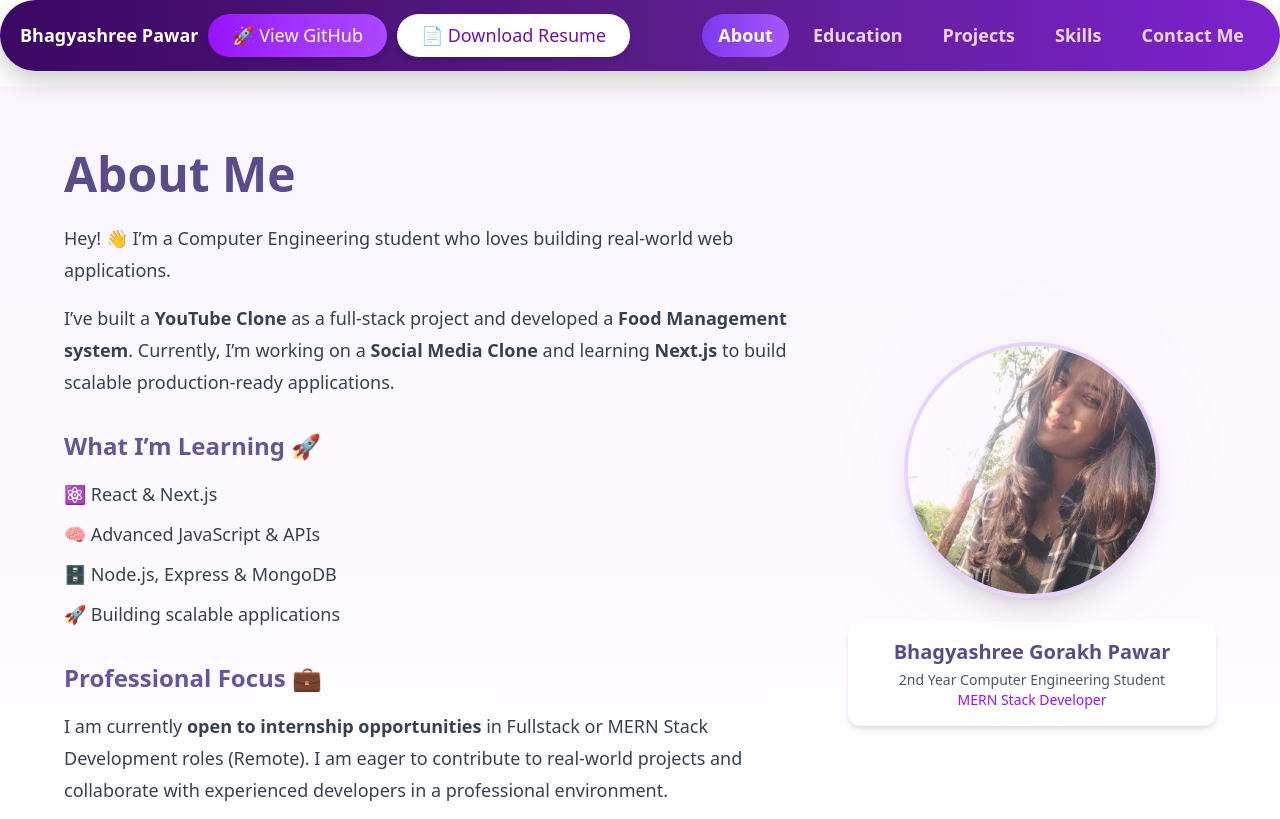
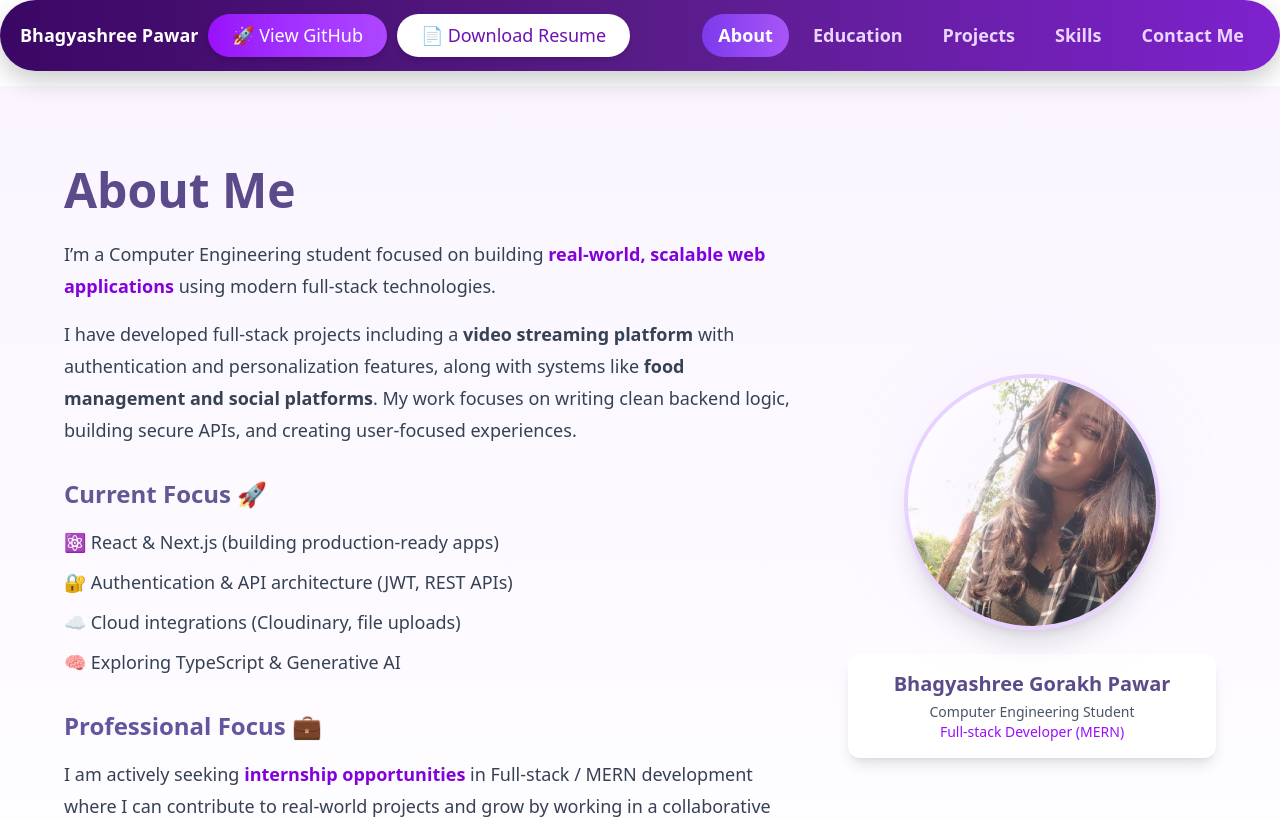
Before and after one commit to bhagyashreepawar1618/Portfolio, a React (Vite) app: page / in a window 1280 px wide. Shown: the top 819 px of the page. Built offline with nearby package versions, Linux system fonts and the light colour scheme.

Commit message:
updated styling of about section

```diff
--- a/src/Layoutcomponents/About/About.jsx
+++ b/src/Layoutcomponents/About/About.jsx
@@ -1,3 +1,4 @@
+import { motion } from 'framer-motion';
 import myimg from '../../assets/myimg.jpeg';
 import Contact from '../Contact/Contact.jsx';
 import Skill from '../Skill/Skill.jsx';
@@ -7,83 +8,114 @@ import Education from '../Education/Education.jsx';
 function About() {
   return (
     <>
-      <section className="bg-gradient-to-b from-purple-50 to-white px-6 py-16">
+      <section className="bg-gradient-to-b from-purple-50 to-white px-6 py-20">
         <div className="max-w-6xl mx-auto flex flex-col-reverse md:flex-row items-center gap-12">
           {/* TEXT SECTION */}
-          <div className="md:w-2/3 text-center md:text-left">
+          <motion.div
+            initial={{ opacity: 0, y: 40 }}
+            whileInView={{ opacity: 1, y: 0 }}
+            transition={{ duration: 0.6 }}
+            className="md:w-2/3 text-center md:text-left"
+          >
             <h1 className="text-4xl md:text-5xl font-bold text-[#5b4b8a] mb-6">
               About Me
             </h1>
 
             <p className="text-lg leading-8 text-gray-700">
-              Hey! 👋 I’m a Computer Engineering student who loves building
-              real-world web applications.
+              I’m a Computer Engineering student focused on building
+              <span className="font-semibold text-purple-700">
+                {' '}
+                real-world, scalable web applications{' '}
+              </span>
+              using modern full-stack technologies.
             </p>
 
             <p className="text-lg leading-8 mt-4 text-gray-700">
-              I’ve built a <strong>YouTube Clone</strong> as a full-stack
-              project and developed a <strong>Food Management system</strong>.
-              Currently, I’m working on a <strong>Social Media Clone</strong>{' '}
-              and learning <strong>Next.js</strong> to build scalable
-              production-ready applications.
+              I have developed full-stack projects including a
+              <span className="font-semibold"> video streaming platform </span>
+              with authentication and personalization features, along with
+              systems like
+              <span className="font-semibold">
+                {' '}
+                food management and social platforms
+              </span>
+              . My work focuses on writing clean backend logic, building secure
+              APIs, and creating user-focused experiences.
             </p>
 
+            {/* TECH FOCUS */}
             <h2 className="text-2xl font-semibold text-[#635895] mt-8">
-              What I’m Learning 🚀
+              Current Focus 🚀
             </h2>
 
             <ul className="text-lg leading-8 mt-4 space-y-2 text-gray-700">
-              <li>⚛️ React & Next.js</li>
-              <li>🧠 Advanced JavaScript & APIs</li>
-              <li>🗄️ Node.js, Express & MongoDB</li>
-              <li>🚀 Building scalable applications</li>
+              <li>⚛️ React & Next.js (building production-ready apps)</li>
+              <li>🔐 Authentication & API architecture (JWT, REST APIs)</li>
+              <li>☁️ Cloud integrations (Cloudinary, file uploads)</li>
+              <li>🧠 Exploring TypeScript & Generative AI</li>
             </ul>
 
-            {/* NEW PROFESSIONAL SECTION */}
-
+            {/* PROFESSIONAL SECTION */}
             <h2 className="text-2xl font-semibold text-[#63559f] mt-8">
               Professional Focus 💼
             </h2>
 
             <p className="text-lg leading-8 mt-4 text-gray-700">
-              I am currently <strong>open to internship opportunities</strong>{' '}
-              in Fullstack or MERN Stack Development roles (Remote). I am eager
-              to contribute to real-world projects and collaborate with
-              experienced developers in a professional environment.
+              I am actively seeking
+              <span className="font-semibold text-purple-700">
+                {' '}
+                internship opportunities{' '}
+              </span>
+              in Full-stack / MERN development where I can contribute to
+              real-world projects and grow by working in a collaborative
+              environment.
             </p>
 
             <p className="text-lg leading-8 mt-4 text-gray-700">
-              Through my projects, I have designed and implemented scalable
-              backend systems with JWT authentication, user management, and 30+
-              REST API endpoints, focusing on clean architecture and
-              performance-oriented development.
+              Through my projects, I have built scalable backend systems with
+              <span className="font-semibold">
+                {' '}
+                JWT authentication, user management, file uploads,{' '}
+              </span>
+              and
+              <span className="font-semibold"> 30+ REST API endpoints</span>,
+              focusing on performance, clean architecture, and real-world
+              usability.
             </p>
-          </div>
+          </motion.div>
 
           {/* IMAGE + BIO SECTION */}
-          <div className="md:w-1/3 flex flex-col items-center">
-            <div className="relative">
+          <motion.div
+            initial={{ opacity: 0, scale: 0.9 }}
+            whileInView={{ opacity: 1, scale: 1 }}
+            transition={{ duration: 0.6 }}
+            className="md:w-1/3 flex flex-col items-center"
+          >
+            <div className="relative group">
               <img
                 src={myimg}
                 alt="Profile"
-                className="w-56 h-56 md:w-64 md:h-64 object-cover rounded-full shadow-xl border-4 border-purple-200"
+                className="w-56 h-56 md:w-64 md:h-64 object-cover rounded-full shadow-xl border-4 border-purple-200 transition-transform duration-300 group-hover:scale-105"
               />
               <div className="absolute inset-0 rounded-full bg-purple-300 opacity-10 blur-2xl"></div>
             </div>
 
             {/* BIO CARD */}
-            <div className="mt-6 bg-white shadow-md rounded-xl px-6 py-4 text-center w-full">
+            <motion.div
+              whileHover={{ y: -5 }}
+              className="mt-6 bg-white shadow-lg rounded-xl px-6 py-4 text-center w-full transition-all"
+            >
               <h3 className="text-xl font-semibold text-[#5b4b8a]">
                 Bhagyashree Gorakh Pawar
               </h3>
               <p className="text-gray-600 text-sm mt-1">
-                2nd Year Computer Engineering Student
+                Computer Engineering Student
               </p>
               <p className="text-purple-600 text-sm font-medium">
-                MERN Stack Developer
+                Full-stack Developer (MERN)
               </p>
-            </div>
-          </div>
+            </motion.div>
+          </motion.div>
         </div>
       </section>
 
```
